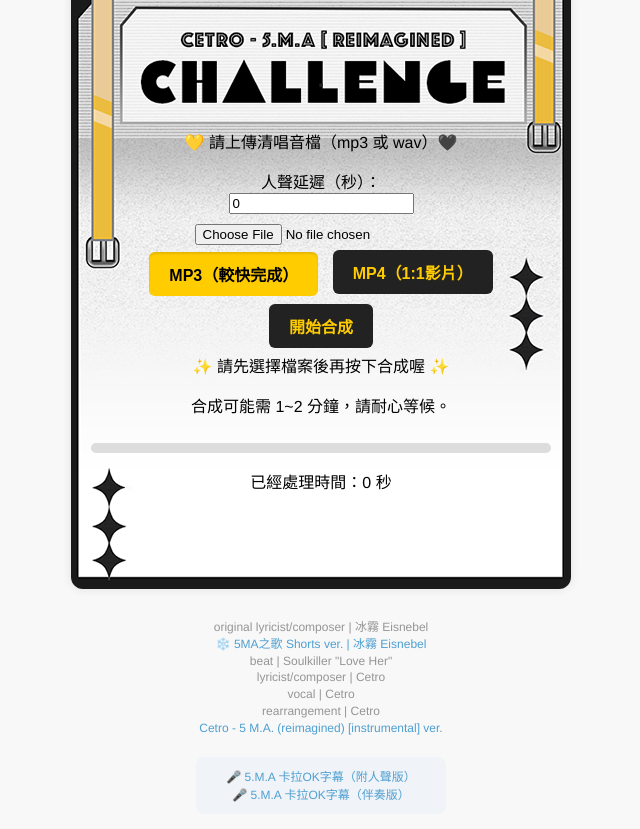
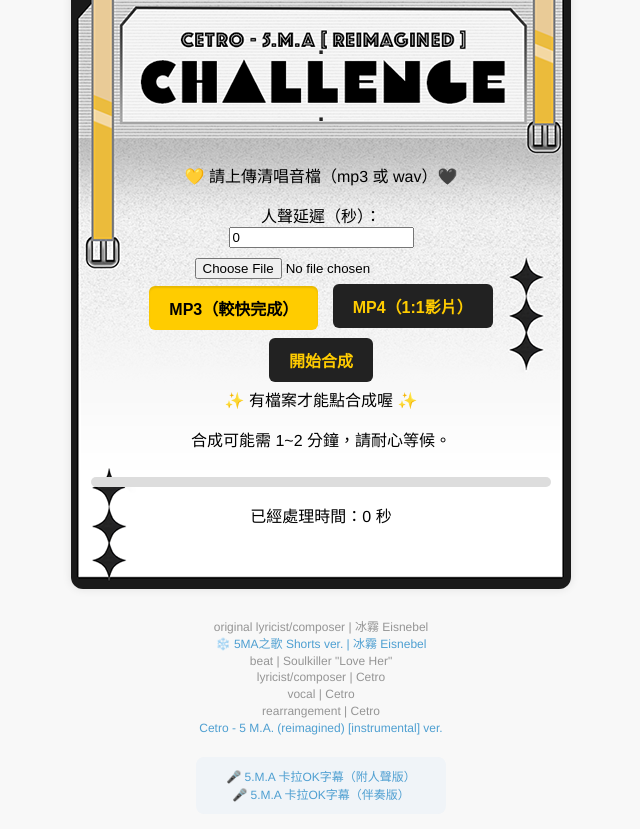
Before and after one commit to Novemk/vocal-mixerSTR, a Flask app: page / in a window 1280 px wide. Shown: the top 829 px of the page, without its empty margins (319-959 px from the left). Run offline with Flask 3, Linux system fonts and the light colour scheme.

Commit message:
Update index.html

```diff
--- a/templates/index.html
+++ b/templates/index.html
@@ -8,6 +8,7 @@
 <body>
   <div class="wrapper">
     <div class="container">
+        <h2>.</h2>
         <h2>.</h2>
         <p> 💛 請上傳清唱音檔（mp3 或 wav）🖤 </p>
 
@@ -22,7 +23,7 @@
         </div>
 
        <button id="synthesizeBtn">開始合成</button>
-      ✨ 請先選擇檔案後再按下合成喔 ✨
+      ✨ 有檔案才能點合成喔 ✨
 
         <!-- 合成進行中文字 -->
         <p id="processingStatus">合成可能需 1~2 分鐘，請耐心等候。</p>
@@ -36,7 +37,7 @@
         <div id="downloadSection"></div>
 
         <!-- ✅ 合成完成提示（像按鈕） -->
-        <p id="status" class="download-btn" style="display: none;">合成完成！點我下載檔案</p>
+        <p id="status" class="download-btn" style="display: none;">處理完成✨ 點我下載檔案✨</p>
     </div> <!-- container 結束 -->
 
    <footer class="credits">
```
